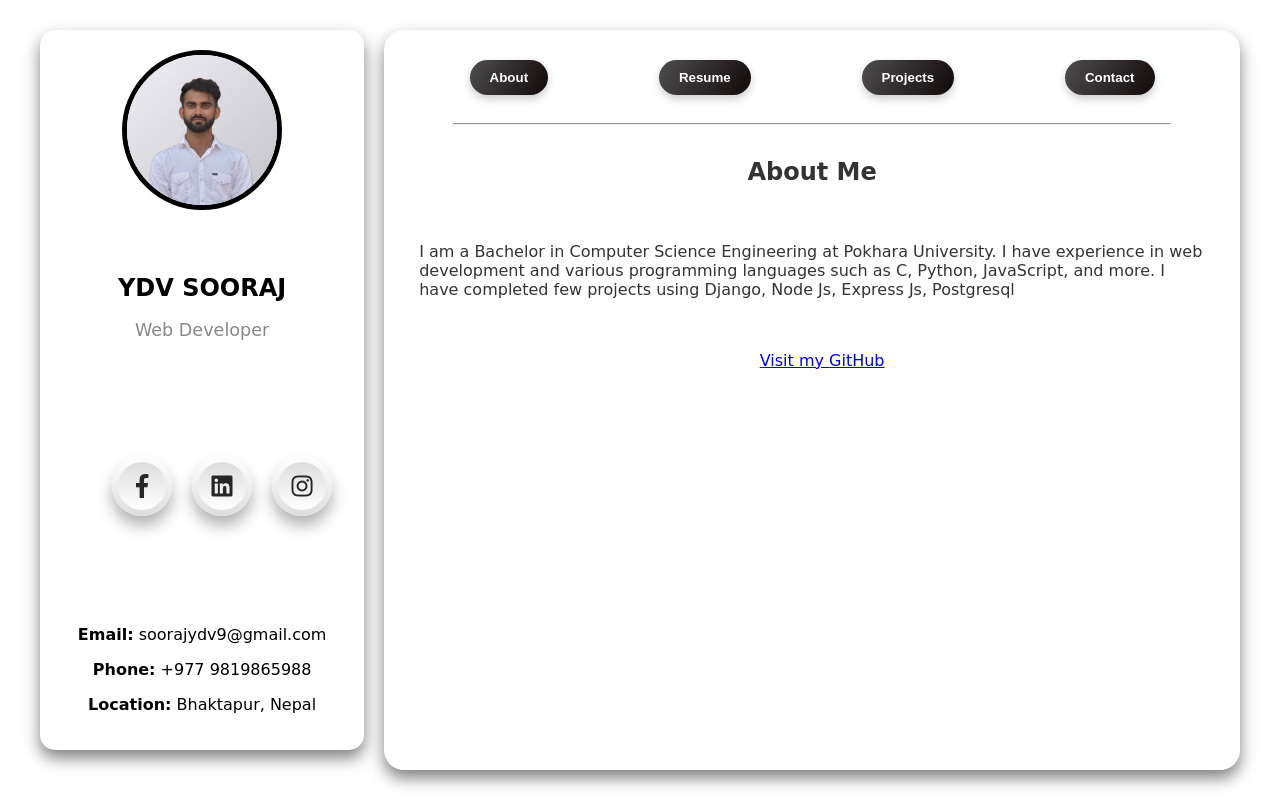
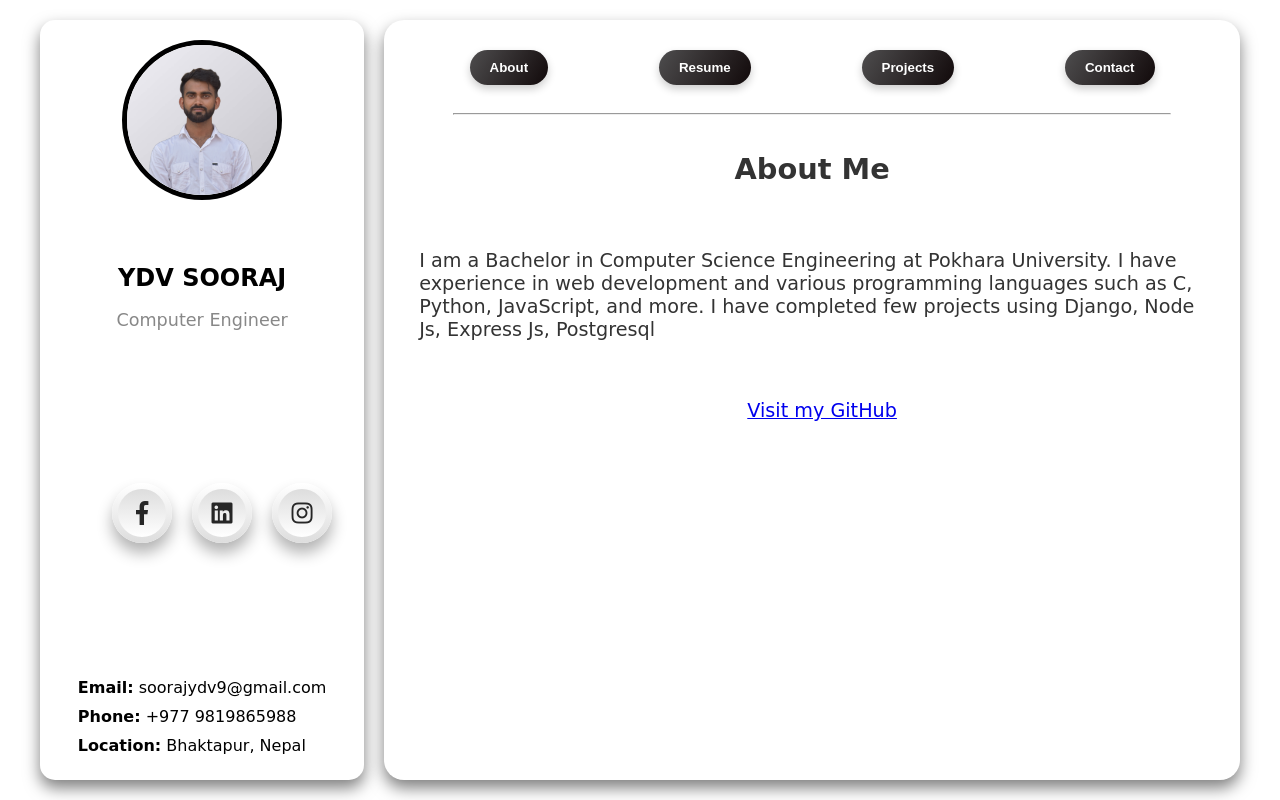
Before and after one commit to soorajydv/my-portfolio, a plain HTML site: page index.html in a window 1280 px wide. Drawn offline with Linux system fonts and the light colour scheme.

Commit message:
final commit

```diff
--- a/index.html
+++ b/index.html
@@ -19,7 +19,7 @@
             <div class="profile-details">
                 <div class="bio">
                     <h2>YDV SOORAJ</h2>
-                    <p class="title">Web Developer</p>
+                    <p class="title">Computer Engineer</p>
                 </div>
                 <div class="social">
                     <ul class="social-icons">
@@ -30,9 +30,11 @@
                 </div>
 
                 <div class="contact">
-                    <p><strong>Email:</strong> soorajydv9@gmail.com</p>
-                <p><strong>Phone:</strong> +977 9819865988</p>
-                <p><strong>Location:</strong> Bhaktapur, Nepal</p>
+                    <div>
+                        <p><strong>Email:</strong> soorajydv9@gmail.com</p>
+                        <p><strong>Phone:</strong> +977 9819865988</p>
+                        <p><strong>Location:</strong> Bhaktapur, Nepal</p>
+                    </div>
 
                 </div>
             </div>
--- a/style.css
+++ b/style.css
@@ -17,11 +17,12 @@ body {
     gap: 20px;
     max-width: 1200px;
     width: 100%;
+    height: 100%;
 }
 
 .profile-box,
 .content-box {
-    height: 85vh;
+    /* height: 85vh; */
     background-color: #fff;
     border-radius: 20px;
     box-shadow: 0 8px 16px rgba(0, 0, 0, 0.5);
@@ -32,7 +33,7 @@ body {
 .profile-box {
     width: 30%;
     max-width: 350px;
-    max-height: 100vh;
+    /* max-height: 100vh; */
     text-align: center;
     /* display: flex; */
     flex-direction: column;
@@ -203,10 +204,9 @@ form button:hover {
 }
 
 
-/* Profile box styling */
 .profile-box {
     display: flex;
-    flex-direction: column; /* Stack profile image and details vertically */
+    flex-direction: column;
     align-items: center;
     width: 300px;
     padding: 20px;
@@ -215,7 +215,6 @@ form button:hover {
     color: #000000;
 }
 
-/* Profile image styling */
 .profile-image img {
     border-radius: 50%;
     width: 150px;
@@ -224,31 +223,41 @@ form button:hover {
     margin-bottom: 20px;
 }
 
-/* Profile details container */
 .profile-details {
     display: flex;
-    flex-direction: column; /* Arrange bio and contact vertically */
-    justify-content: space-between; /* Space out bio and contact */
-    flex-grow: 1; /* Allow it to grow within the container */
+    flex-direction: column;
+    justify-content: space-between;
+    flex-grow: 1;
     width: 100%;
-    height: 100%; /* Full height to align bio and contact properly */
+    height: 100%;
 }
 
-/* Bio section */
 .bio {
     text-align: center;
-    margin-bottom: auto; /* Pushes it to the top */
 }
 
-/* Contact section */
+#about{
+    font-size: 1.2rem;
+}
+
 .contact {
-    text-align: center;
-    margin-top: auto; /* Pushes it to the bottom */
+  display: flex;
+  justify-content: center;
+}
+
+.contact div{
+    display: flex;
+    flex-direction: column;
+   align-items: flex-start;
+
+}
+
+.contact div p{
+    margin-top: 5px;
+    margin-bottom: 5px;
 }
 
 
-
-/* Responsive styling */
 @media (max-width: 768px) {
     .profile-box {
         width: 100%;
```
